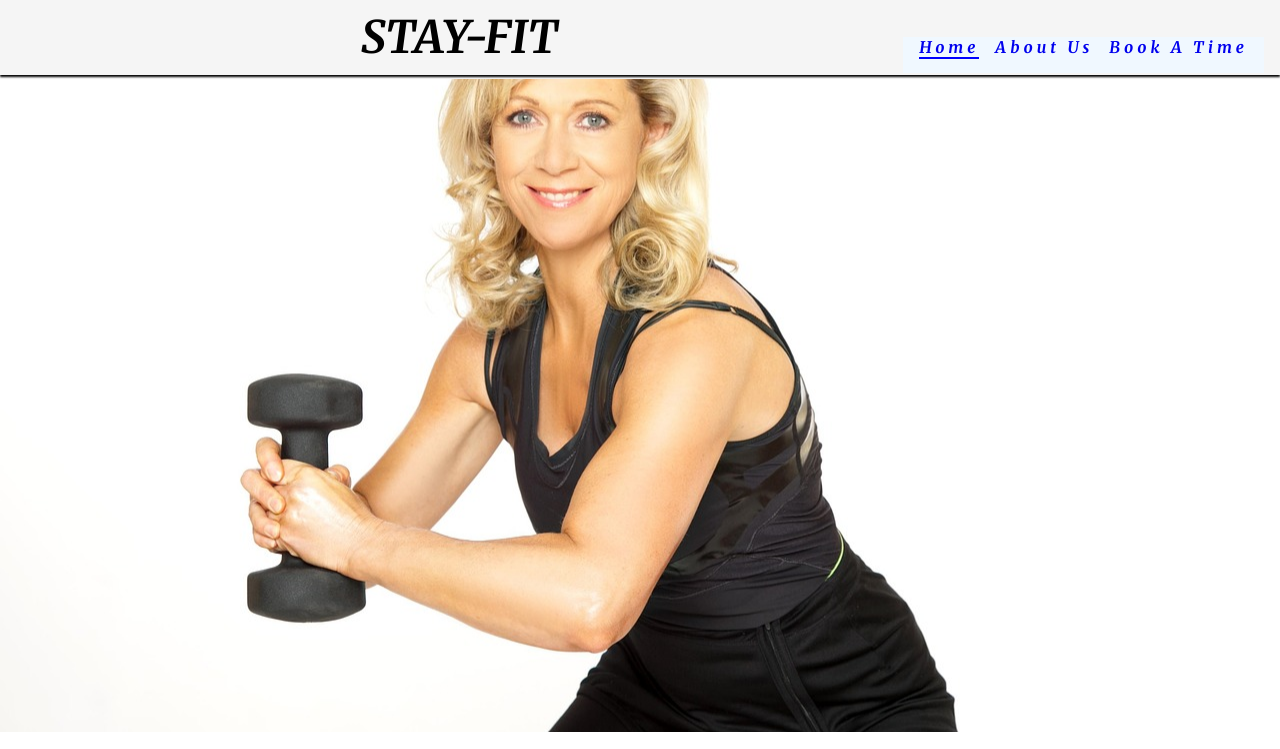
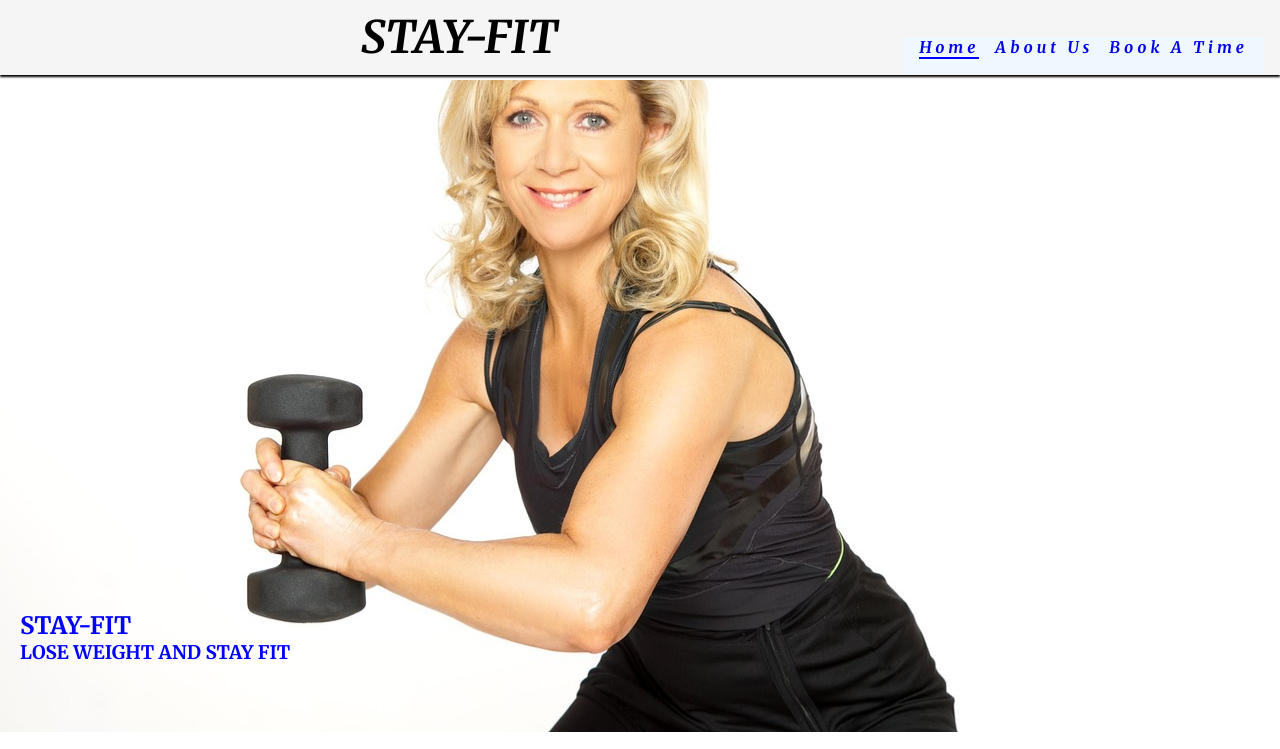
Before and after one commit to veronicauwasi867/Stay-fit, a plain HTML site: page index.html in a window 1280 px wide. Shown: the top 749 px of the page. Drawn offline with nearby package versions, Linux system fonts and the light colour scheme.

Commit message:
Add introduction to div and some styling to stylesheet and add image to index.html

```diff
--- a/assets/css/style.css
+++ b/assets/css/style.css
@@ -15,6 +15,11 @@ body {
     flex-direction: column;
     display: flex;
     color: black;
+}
+
+h1, h2, h3{
+    font-family: "Merriweather", serif;
+    text-transform: uppercase;
 }
 
 /* Header */
@@ -82,16 +87,28 @@ nav {
 main {
     flex: 1 0 auto;
     margin-top: 47px;
-    height:auto;
-    width: 100%;
-    background: url("../images/woman-training.jpg") center center;
+    width: 100vw;
+    height:10%;
+    background: url("../images/woman-training.jpg") no-repeat center center;
 }
 
 
 
 /* woman-training */
-#woman-training {
+#woman-training
 
+#introduction {
+    background-color: rgb(0, 0, 0, 0);
+    font-size: 100%;
+    position: absolute;
+    bottom: 30px;
+    width: 80%;
+    min-height: 200px;
+    padding-top: 40px;
+    padding-left: 20px;
+}
+#introduction >h2, #introduction >h3 {
+    color: blue;
 }
 
 
@@ -144,7 +161,11 @@ main {
     /* Main */
     main {
         /* main content is pushed down as to accomdate larger header */
-        margin-top: 79PX;
+       margin-top :80px;
+    }
+    #introduction{
+        width: 300px;
+        right: 20%;
     }
 
 }
--- a/index.html
+++ b/index.html
@@ -48,7 +48,17 @@
 
     <!--The Content-->
     <main>
-       <section id="woman-image"></section>
+       <section id="woman-training">
+        <div id="introduction">
+            <h2>
+                Stay-Fit
+
+            </h2>
+            <h3>Lose weight and stay fit</h3>
+
+        </div>
+
+       </section>
     </main>
 
     <!--The Footer-->
```
Also changed, not shown: about us.html (+6 -4 lines), book a time.html (+3 -1 lines), assets/images/group-training.jpg (added).
